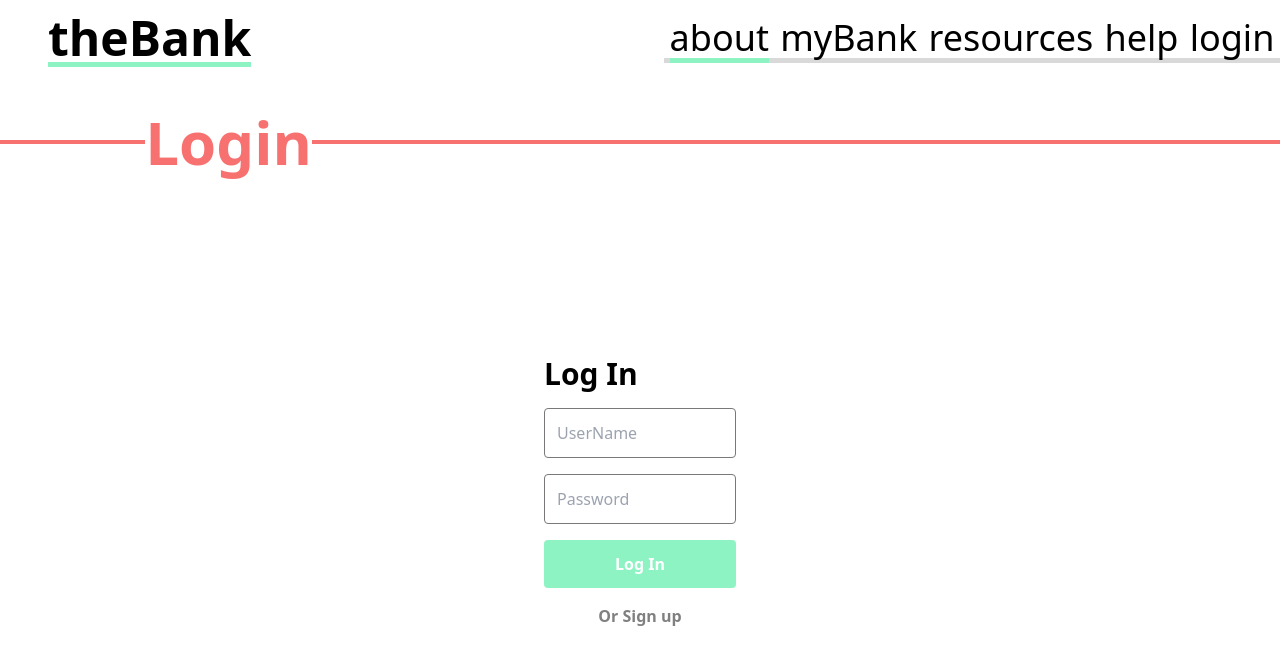
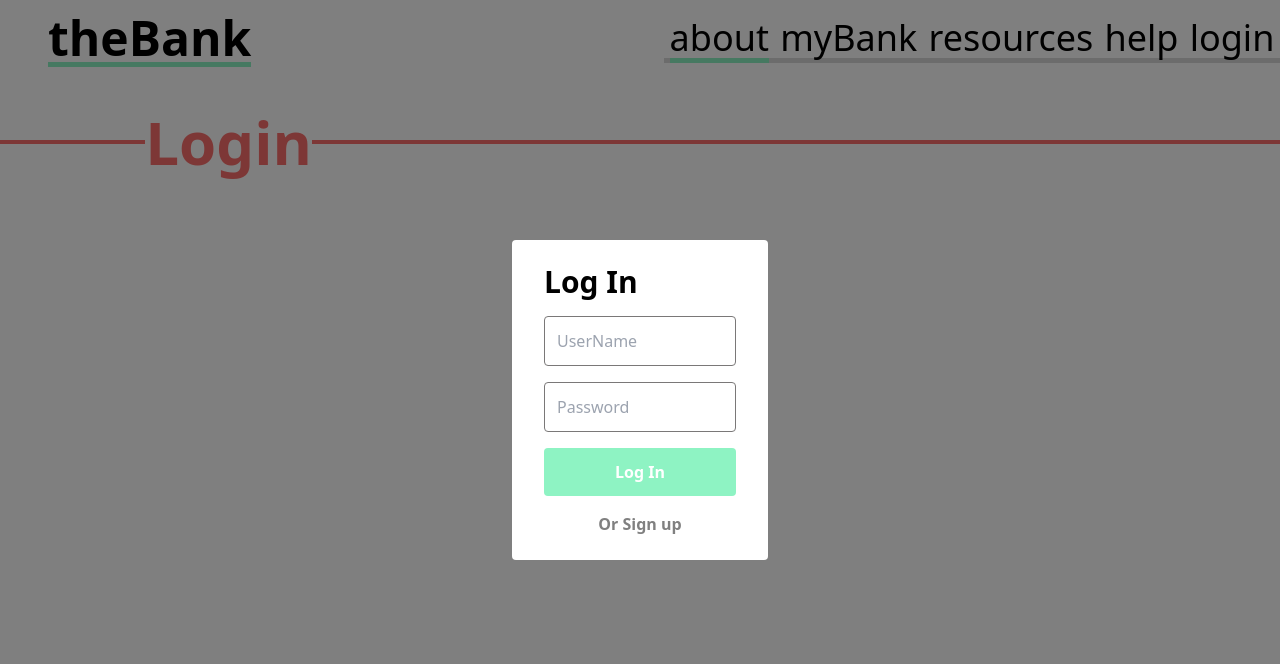
Before and after one commit to Nim-droid-droid/anki-banki, a React (Create React App) app in the folder client/: page /login in a window 1280 px wide. Shown: the top 664 px of the page. Built offline with nearby package versions, Linux system fonts and the light colour scheme.

Commit message:
Apply Overlay component to login and signup pages

```diff
--- a/client/src/pages/SignUp/index.tsx
+++ b/client/src/pages/SignUp/index.tsx
@@ -1,6 +1,7 @@
 import React from "react";
 import Button from "../../components/Button/Button";
 import Input from "../../components/Navbar/Input";
+import Overlay from "../../components/OverLay";
 import PageLayout from "../../Layout";
 import "./SignUp.css";
 import { useNavigate, Location, useLocation} from "react-router-dom";
@@ -15,6 +16,7 @@ const SignUp = () => {
           <div className="signUp"> SignUp</div>
           <div className="border-right"></div>
         </div>
+        <Overlay>
         <div className="signUp-content">
           <div className="signup-input">
             <h2 className="tex text-3xl font-bold">Sign Up</h2>
@@ -62,6 +64,7 @@ const SignUp = () => {
             />
           </div>
         </div>
+        </Overlay>
       </div>
     </PageLayout>
   );
--- a/client/src/pages/login/index.tsx
+++ b/client/src/pages/login/index.tsx
@@ -1,6 +1,7 @@
 import React, { useState } from "react";
 import Input from "../../components/Navbar/Input";
 import Button from "../../components/Button/Button";
+import Overlay from "../../components/OverLay";
 import PageLayout from "../../Layout";
 import './login.css'
 import { useNavigate , useLocation} from "react-router-dom";
@@ -16,6 +17,7 @@ const Login = () => {
           <div className="login"> Login</div>
           <div className="border-right"></div>
         </div>
+        <Overlay>
           <div className="content-wrapper">
             <div className="content">
               <h2 className="tex text-3xl font-bold">Log In</h2>
@@ -32,6 +34,7 @@ const Login = () => {
               }}>Or Sign up</p>
             </div>
           </div>
+        </Overlay>
       </div>
     </PageLayout>
   );
--- a/client/src/pages/login/login.css
+++ b/client/src/pages/login/login.css
@@ -5,13 +5,13 @@
     @apply flex items-center;
 }
 .border-left{
-    @apply h-[0.25rem]  bg-red-400 w-[15%];
+    @apply h-[0.25rem] bg-accent-100 w-[15%];
 }
 .login{
-    @apply text-6xl font-extrabold text-red-400;
+    @apply text-6xl font-extrabold text-accent-100;
 }
 .border-right{
-    @apply w-full h-[0.25rem] bg-red-400;
+    @apply w-full h-[0.25rem] bg-accent-100;
 }
 .content-wrapper{
     @apply h-[80vh] grid items-center;
```
Lines whose indentation alone changed are shown as unchanged.
